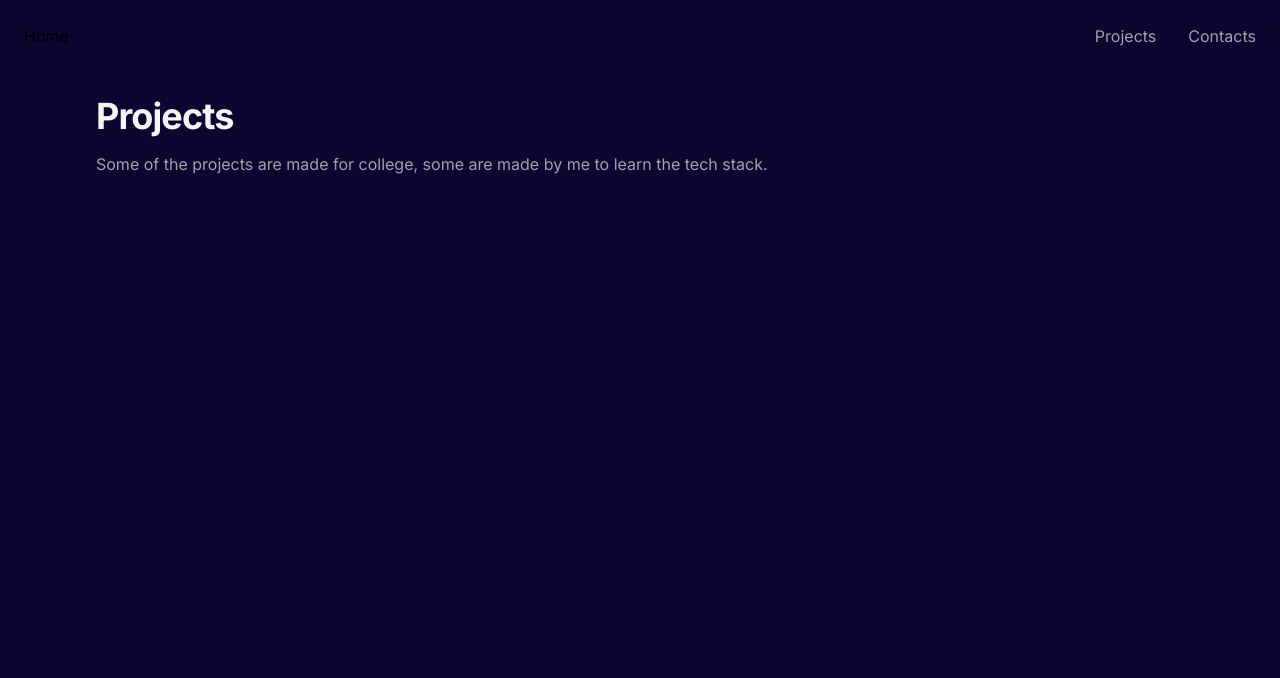
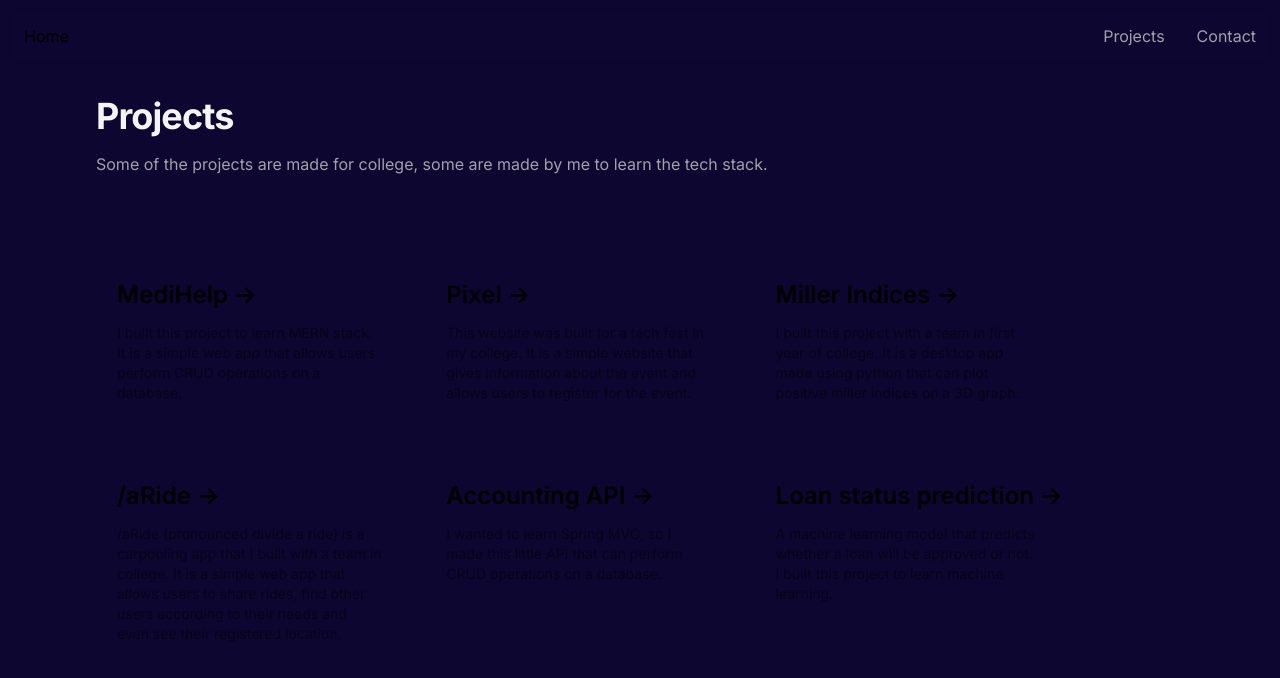
Before and after one commit to V-nsh/V-nsh, a Next.js app: page /projects in a window 1280 px wide. Shown: the top 678 px of the page. Built offline with nearby package versions, Linux system fonts and the light colour scheme.

Commit message:
complete, heavily inspired from chronark, default template.

```diff
--- a/app/components/navbar.jsx
+++ b/app/components/navbar.jsx
@@ -13,7 +13,7 @@ export default function Navbar() {
                 <Link href="/contact"
                 className="duration-200 text-zinc-400 hover:text-zinc-100"
                 >
-                    Contacts
+                    Contact
                 </Link>
                 </div>
                 <Link href="/">
--- a/app/contact/page.jsx
+++ b/app/contact/page.jsx
@@ -1,9 +1,60 @@
+import Link from "next/link";
 import Navbar from "../components/navbar";
+import {Github, Linkedin, Mail} from "lucide-react";
 
 export default function Home() {
+    const socials = [
+        {
+            icon: <Github />,
+            link: "https://github.com/V-nsh",
+            label: "GitHub",
+            handle: "V-nsh",
+        },
+        {
+            icon: <Linkedin />,
+            link: "https://www.linkedin.com/in/vansh-purohit-8a63a2215/",
+            label: "LinkedIn",
+            handle: "Vansh Purohit",
+        },
+        {
+            icon: <Mail />,
+            link: "mailto:dev.vanshpurohit@gmail.com",
+            label: "Email",
+            handle: "dev.vanshpurohit@gmail.com",
+        },
+    ]
     return (
-        <div className="flex min-h-screen flex-col items-left justify-between p-24 bg-ruski-violet bg-contain">
+        <div className="grid min-h-screen grid-col items-left justify-between p-24 bg-ruski-violet bg-contain">
             <Navbar />
+
+            <div className="container flex items-center justify-center min-h-screen px-4 mx-auto">
+                <div className="grid w-full grid-cols-1 gap-8 mx-auto mt-32 sm:mt-0 sm:grid-cols-3 lg:gap-16">
+                    {socials.map((soc) => (
+                        <div className="overflow-hidden relative duration-700 border rounded-xl hover:bg-zinc-800/10 group md:gap-8 hover:border-zinc-400/50 border-zinc-600">
+                            <Link href={soc.link}
+                            target="_blank"
+                            className="p-4 relative flex flex-col items-center gap-4 duration-700 group md:gap-8 md:py-24  lg:pb-48  md:p-16"
+                            >
+                            <span
+									className="absolute w-px h-2/3 bg-gradient-to-b from-zinc-500 via-zinc-500/50 to-transparent"
+									aria-hidden="true"
+								/>
+								<span className="relative z-10 flex items-center justify-center w-12 h-12 text-sm duration-1000 border rounded-full text-zinc-200 group-hover:text-white group-hover:bg-zinc-900 border-zinc-500 bg-zinc-900 group-hover:border-zinc-200 drop-shadow-orange">
+									{soc.icon}
+								</span>{" "}
+								<div className="z-10 flex flex-col items-center">
+									<span className="text-xl font-medium duration-150 lg:text-2xl text-zinc-200 group-hover:text-white font-display">
+										{soc.handle}
+									</span>
+									<span className="mt-4 text-sm text-center duration-1000 text-zinc-400 group-hover:text-zinc-200">
+										{soc.label}
+									</span>
+								</div>
+                            </Link>
+                        </div>
+                    ))}
+                </div>
+            </div>
         </div>
     )
 }
--- a/app/page.js
+++ b/app/page.js
@@ -3,7 +3,7 @@ import Navbar from "./components/navbar";
 export default function Home() {
   return (
     <main className="flex min-h-screen flex-col items-left justify-between p-24 bg-ruski-violet bg-contain">
-      <Navbar />
+      {/* <Navbar /> */}
       {/* name and about */}
       <div className="grid grid-rows-2">
         <div className="text-7xl font-semibold
@@ -46,7 +46,7 @@ export default function Home() {
 
           {/* Resume */}
         <a className="group rounded-lg border border-transparent px-5 py-4 transition-colors hover:border-gray-300 hover:bg-gray-100 hover:dark:border-neutral-700 hover:dark:bg-neutral-800 hover:dark:bg-opacity-30"
-        href="#"
+        href="/resume.pdf"
         >
           <h2 className="mb-3 text-2xl font-semibold">
         Resume{' '}<span className="inline-block transition-transform group-hover:translate-x-1 motion-reduce:transform-none">
--- a/app/projects/page.js
+++ b/app/projects/page.js
@@ -2,7 +2,7 @@ import Navbar from "../components/navbar";
 
 export default function Home() {
     return (
-        <div className="flex min-h-screen flex-row items-left justify-between p-24 bg-ruski-violet bg-contain">
+        <div className="grid min-h-screen grid-row-auto items-left justify-between p-24 bg-ruski-violet bg-contain">
             <Navbar />
             <div className="max-w-2xl mx-auto h-min lg:mx-0">
 					<h2 className="text-3xl font-bold tracking-tight text-zinc-100 sm:text-4xl">
@@ -12,8 +12,92 @@ export default function Home() {
 						Some of the projects are made for college, some are made by me to learn the tech stack.
 					</p>
 			</div>
-            <div className="grid grid-cols-1 lg:grid-cols-2">
+            <div className="mb-32 grid grid-cols-1 text-left max-w-full lg:w-full lg:max-w-8xl lg:mb-0 lg:grid-cols-3">
 
+                {/* projects */}
+
+                {/* medihelp */}
+            <a className="group rounded-lg border border-transparent px-5 py-4 transition-colors hover:border-gray-300 hover:bg-gray-100 hover:dark:border-neutral-700 hover:dark:bg-neutral-800 hover:dark:bg-opacity-30"
+            href="https://github.com/MERN-MediHelp"
+            >
+                <h2 className="mb-3 text-2xl font-semibold">
+                MediHelp{' '}<span className="inline-block transition-transform group-hover:translate-x-1 motion-reduce:transform-none">
+                    -&gt;
+                    </span>
+                </h2>
+                <p className="m-0 max-w-[30ch] text-sm opacity-50">
+                    I built this project to learn MERN stack. It is a simple web app that allows users perform CRUD operations on a database.
+                </p>
+            </a>
+
+            {/* pixel */}
+            <a className="group rounded-lg border border-transparent px-5 py-4 transition-colors hover:border-gray-300 hover:bg-gray-100 hover:dark:border-neutral-700 hover:dark:bg-neutral-800 hover:dark:bg-opacity-30"
+            href="https://pixelsakec.in/"
+            >
+                <h2 className="mb-3 text-2xl font-semibold">
+                Pixel{' '}<span className="inline-block transition-transform group-hover:translate-x-1 motion-reduce:transform-none">
+                    -&gt;
+                    </span>
+                </h2>
+                <p className="m-0 max-w-[30ch] text-sm opacity-50">
+                    This website was built for a tech fest in my college. It is a simple website that gives information about the event and allows users to register for the event.
+                </p>
+            </a>
+
+            {/* miller indices */}
+            <a className="group rounded-lg border border-transparent px-5 py-4 transition-colors hover:border-gray-300 hover:bg-gray-100 hover:dark:border-neutral-700 hover:dark:bg-neutral-800 hover:dark:bg-opacity-30"
+            href="https://github.com/V-nsh/MillerIndices.git"
+            >
+                <h2 className="mb-3 text-2xl font-semibold">
+                Miller Indices{' '}<span className="inline-block transition-transform group-hover:translate-x-1 motion-reduce:transform-none">
+                    -&gt;
+                    </span>
+                </h2>
+                <p className="m-0 max-w-[30ch] text-sm opacity-50">
+                    I built this project with a team in first year of college. It is a desktop app made using python that can plot positive miller indices on a 3D graph.
+                </p>
+            </a>
+
+            {/* /aRide */}
+            <a className="group rounded-lg border border-transparent px-5 py-4 transition-colors hover:border-gray-300 hover:bg-gray-100 hover:dark:border-neutral-700 hover:dark:bg-neutral-800 hover:dark:bg-opacity-30"
+            href="https://github.com/V-nsh/Carpool.git"
+            >
+                <h2 className="mb-3 text-2xl font-semibold">
+                /aRide{' '}<span className="inline-block transition-transform group-hover:translate-x-1 motion-reduce:transform-none">
+                    -&gt;
+                    </span>
+                </h2>
+                <p className="m-0 max-w-[30ch] text-sm opacity-50">
+                    /aRide (pronounced divide a ride) is a carpooling app that I built with a team in college. It is a simple web app that allows users to share rides, find other users according to their needs and even see their registered location.
+                </p>
+            </a>
+
+            {/* accounting api */}
+            <a className="group rounded-lg border border-transparent px-5 py-4 transition-colors hover:border-gray-300 hover:bg-gray-100 hover:dark:border-neutral-700 hover:dark:bg-neutral-800 hover:dark:bg-opacity-30"
+            href="https://github.com/V-nsh/Accounting-API.git"
+            >
+                <h2 className="mb-3 text-2xl font-semibold">
+                Accounting API{' '}<span className="inline-block transition-transform group-hover:translate-x-1 motion-reduce:transform-none">
+                    -&gt;
+                    </span>
+                </h2>
+                <p className="m-0 max-w-[30ch] text-sm opacity-50">
+                    I wanted to learn Spring MVC, so I made this little API that can perform CRUD operations on a database.
+                </p>
+            </a>
+
+            <a className="group rounded-lg border border-transparent px-5 py-4 transition-colors hover:border-gray-300 hover:bg-gray-100 hover:dark:border-neutral-700 hover:dark:bg-neutral-800 hover:dark:bg-opacity-30"
+            href="https://github.com/V-nsh/Loan-status-prediction.git"
+            >
+                <h2 className="mb-3 text-2xl font-semibold">
+                Loan status prediction{' '}<span className="inline-block transition-transform group-hover:translate-x-1 motion-reduce:transform-none">
+                    -&gt;
+                    </span>
+                </h2>
+                <p className="m-0 max-w-[30ch] text-sm opacity-50">
+                    A machine learning model that predicts whether a loan will be approved or not. I built this project to learn machine learning.
+                </p>
+            </a>
             </div>
         </div>
     )
```
Also changed, not shown: 1 other file (tests, documents, lock files or other folders).
